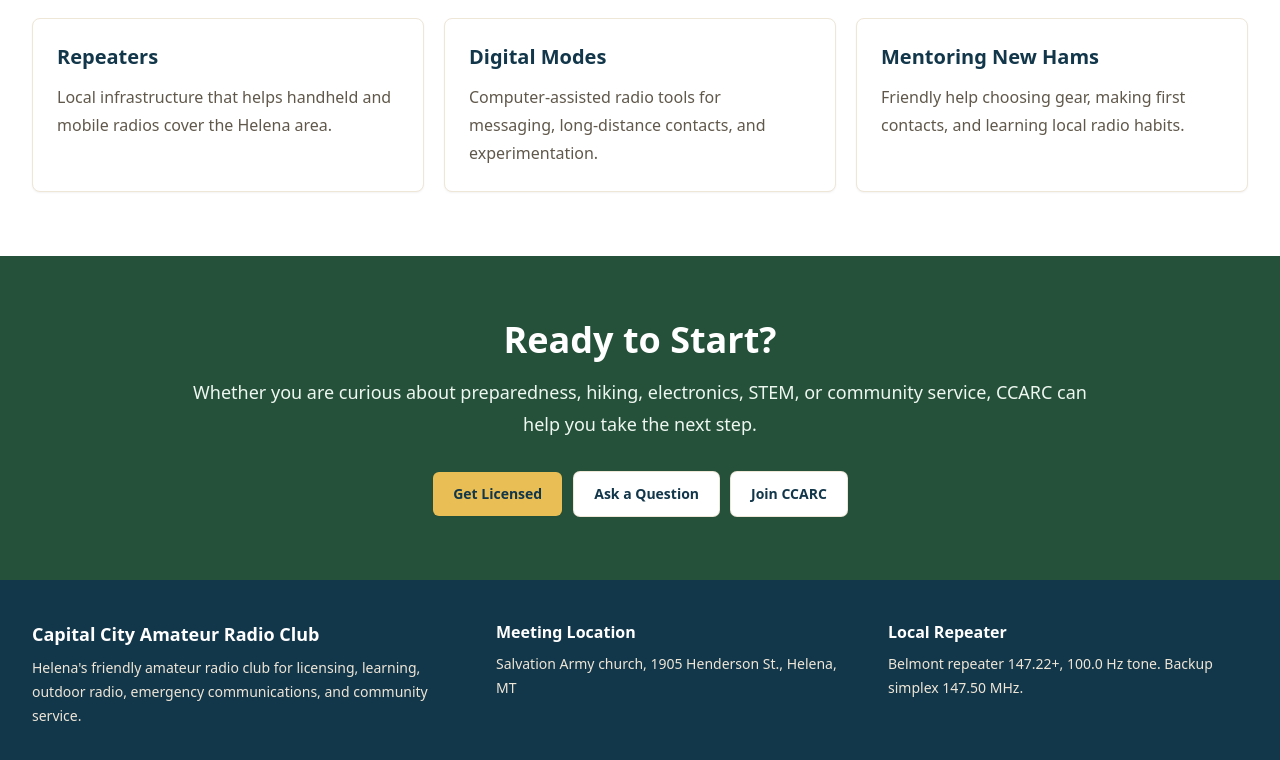
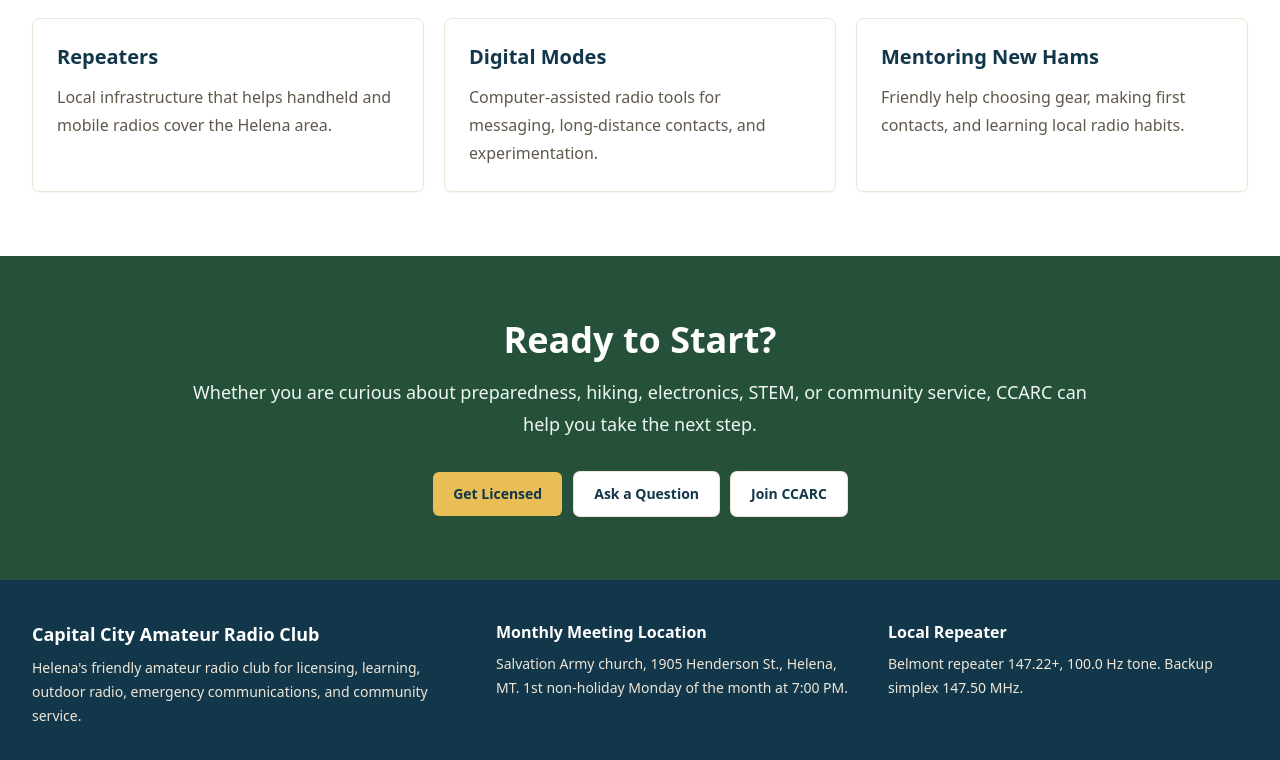
Before and after one commit to membership-ccarc/n7rb, a Next.js app: page / in a window 1280 px wide. Shown: the part 4281-5041 px from the top of the page. Built offline with nearby package versions, Linux system fonts and the light colour scheme.

Commit message:
Updated footer to include meeting time

```diff
--- a/app/layout.tsx
+++ b/app/layout.tsx
@@ -40,8 +40,10 @@ function Footer() {
           </p>
         </div>
         <div>
-          <p className="font-bold">Meeting Location</p>
-          <p className="mt-2 text-sm leading-6 text-stonewarm-100">{SITE.meetingAddress}</p>
+          <p className="font-bold">Monthly Meeting Location</p>
+          <p className="mt-2 text-sm leading-6 text-stonewarm-100">
+            {SITE.meetingAddress}. 1st non-holiday Monday of the month at 7:00 PM.
+          </p>
         </div>
         <div>
           <p className="font-bold">Local Repeater</p>
```
